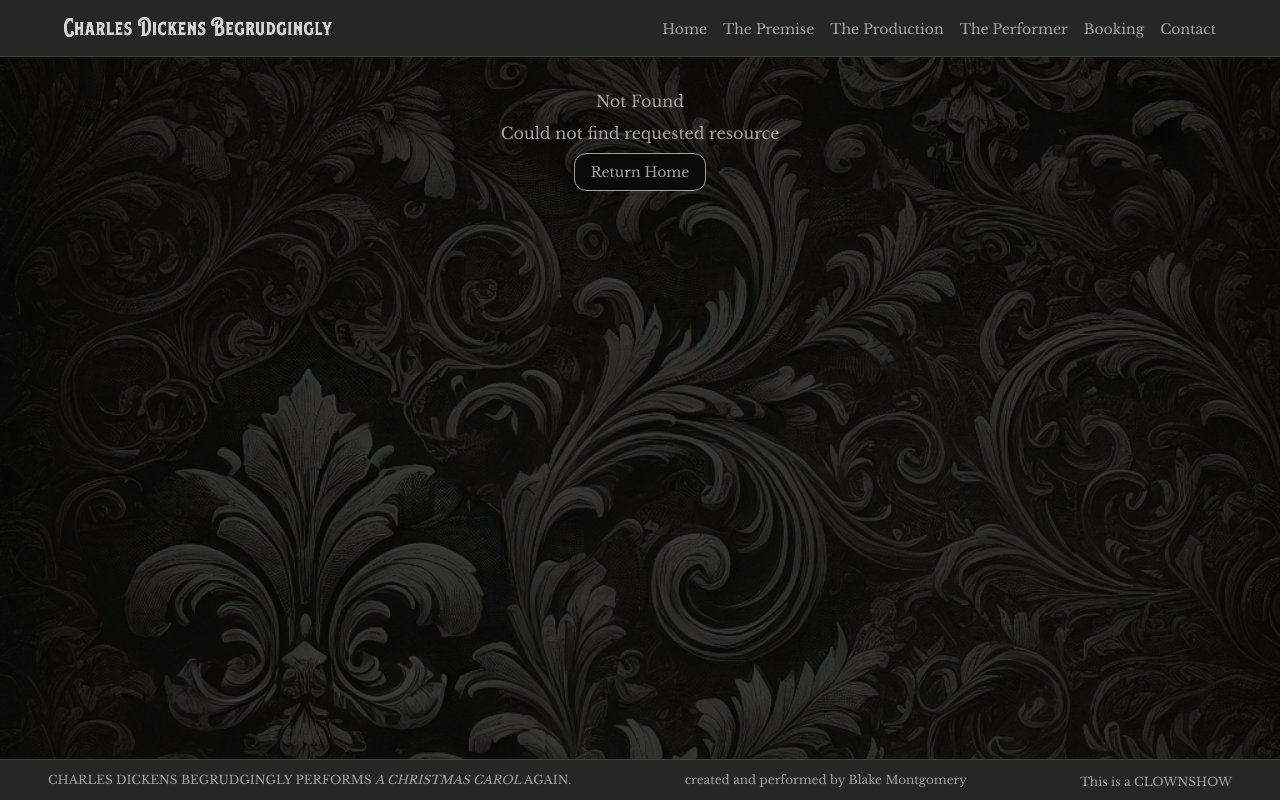
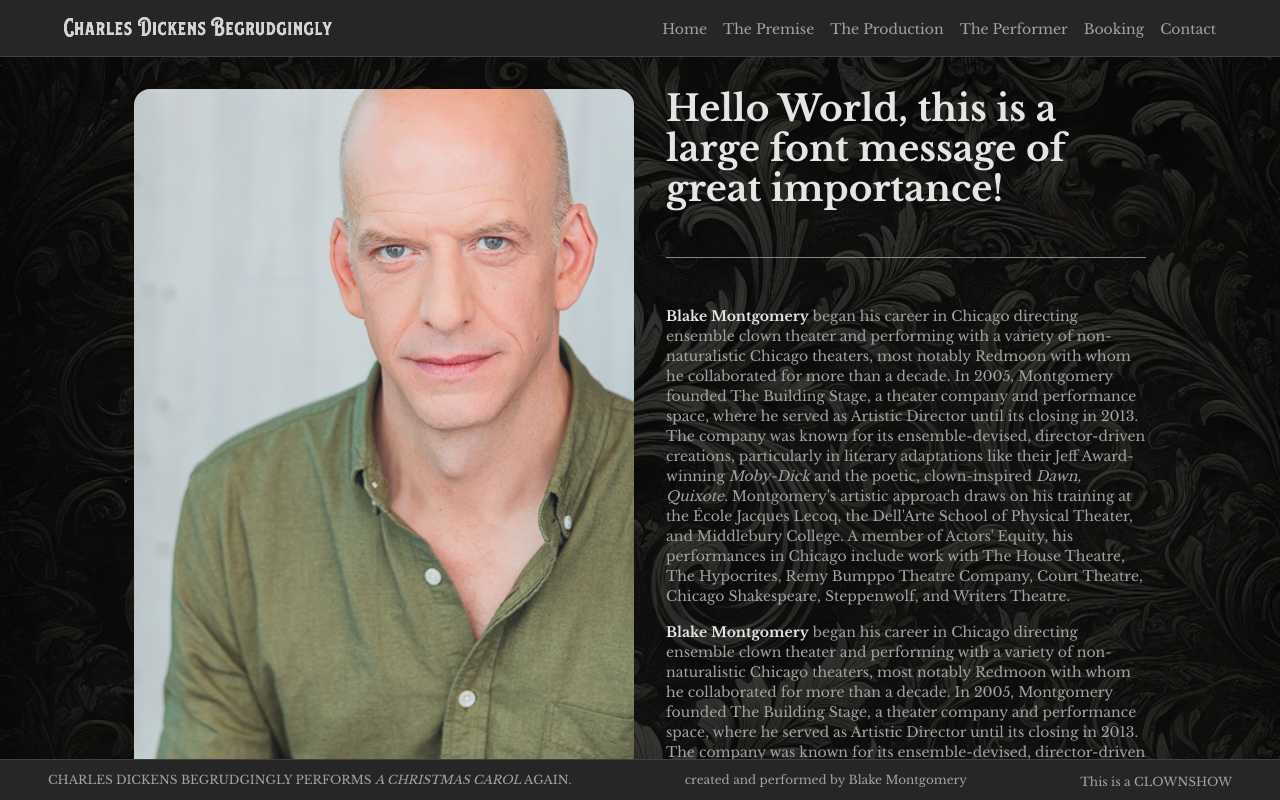
Before and after one commit to montblake/begrudgingly, a Next.js app: page /special in a window 1280 px wide. Before the commit this address had no page. Built offline with nearby package versions, Linux system fonts and the light colour scheme.

Commit message:
Exploring Solutions

```diff
--- a/app/layout.tsx
+++ b/app/layout.tsx
@@ -24,12 +24,12 @@ export default function RootLayout({
   return (
     <html lang="en">
       <body
-        className={`${baskerville.className} h-screen w-screen flex flex-col`}
+        className={`${baskerville.className} antialiased h-screen flex flex-col bg-victorian-texture bg-no-repeat bg-cover bg-fixed`}
       >
         <Nav />
-        <div className="w-full flex-1 min-h-0 overflow-auto bg-victorian-texture bg-no-repeat bg-cover bg-fixed">
-          {children}
-        </div>
+
+        {children}
+
         <Footer />
         <Analytics />
       </body>
--- /dev/null
+++ b/app/special/page.tsx
@@ -0,0 +1,82 @@
+import Image from "next/image";
+
+export default function Special() {
+  return (
+    <main className="flex-1 overflow-y-auto bg-neutral-100/0 flex flex-col justify-start items-center md:flex-row md:justify-center md:items-start md:px-8 md:pt-4 md:pb-16">
+      <div className="p-4">
+        <Image
+          className="rounded-2xl"
+          src="/blake_headshot.jpg"
+          alt="Next.js logo"
+          width={500}
+          height={800}
+        />
+      </div>
+      <div className="flex flex-col justify-center items-center gap-4 max-w-lg p-4">
+        <h1 className="text-4xl font-bold text-neutral-200">
+          Hello World, this is a large font message of great importance!
+        </h1>
+        <hr className="w-full border-neutral-400/80 my-8" />
+        <div className="flex flex-col gap-4">
+          <p className="text-neutral-400 text-sm">
+            <span className="font-bold text-neutral-200">Blake Montgomery</span>{" "}
+            began his career in Chicago directing ensemble clown theater and
+            performing with a variety of non-naturalistic Chicago theaters, most
+            notably Redmoon with whom he collaborated for more than a decade. In
+            2005, Montgomery founded The Building Stage, a theater company and
+            performance space, where he served as Artistic Director until its
+            closing in 2013. The company was known for its ensemble-devised,
+            director-driven creations, particularly in literary adaptations like
+            their Jeff Award-winning <span className="italic">Moby-Dick</span>{" "}
+            and the poetic, clown-inspired{" "}
+            <span className="italic">Dawn, Quixote</span>. Montgomery&apos;s
+            artistic approach draws on his training at the École Jacques Lecoq,
+            the Dell&apos;Arte School of Physical Theater, and Middlebury
+            College. A member of Actors&apos; Equity, his performances in
+            Chicago include work with The House Theatre, The Hypocrites, Remy
+            Bumppo Theatre Company, Court Theatre, Chicago Shakespeare,
+            Steppenwolf, and Writers Theatre.
+          </p>
+          <p className="text-neutral-400 text-sm">
+            <span className="font-bold text-neutral-200">Blake Montgomery</span>{" "}
+            began his career in Chicago directing ensemble clown theater and
+            performing with a variety of non-naturalistic Chicago theaters, most
+            notably Redmoon with whom he collaborated for more than a decade. In
+            2005, Montgomery founded The Building Stage, a theater company and
+            performance space, where he served as Artistic Director until its
+            closing in 2013. The company was known for its ensemble-devised,
+            director-driven creations, particularly in literary adaptations like
+            their Jeff Award-winning <span className="italic">Moby-Dick</span>{" "}
+            and the poetic, clown-inspired{" "}
+            <span className="italic">Dawn, Quixote</span>. Montgomery&apos;s
+            artistic approach draws on his training at the École Jacques Lecoq,
+            the Dell&apos;Arte School of Physical Theater, and Middlebury
+            College. A member of Actors&apos; Equity, his performances in
+            Chicago include work with The House Theatre, The Hypocrites, Remy
+            Bumppo Theatre Company, Court Theatre, Chicago Shakespeare,
+            Steppenwolf, and Writers Theatre.
+          </p>
+          <p className="text-neutral-400 text-sm">
+            <span className="font-bold text-neutral-200">Blake Montgomery</span>{" "}
+            began his career in Chicago directing ensemble clown theater and
+            performing with a variety of non-naturalistic Chicago theaters, most
+            notably Redmoon with whom he collaborated for more than a decade. In
+            2005, Montgomery founded The Building Stage, a theater company and
+            performance space, where he served as Artistic Director until its
+            closing in 2013. The company was known for its ensemble-devised,
+            director-driven creations, particularly in literary adaptations like
+            their Jeff Award-winning <span className="italic">Moby-Dick</span>{" "}
+            and the poetic, clown-inspired{" "}
+            <span className="italic">Dawn, Quixote</span>. Montgomery&apos;s
+            artistic approach draws on his training at the École Jacques Lecoq,
+            the Dell&apos;Arte School of Physical Theater, and Middlebury
+            College. A member of Actors&apos; Equity, his performances in
+            Chicago include work with The House Theatre, The Hypocrites, Remy
+            Bumppo Theatre Company, Court Theatre, Chicago Shakespeare,
+            Steppenwolf, and Writers Theatre.
+          </p>
+        </div>
+      </div>
+    </main>
+  );
+}
--- /dev/null
+++ b/components/header.tsx
@@ -0,0 +1,42 @@
+import Link from "next/link";
+
+export default function Header() {
+  return (
+    <header className="w-full border-b bg-neutral-200 border-neutral-300">
+      <div className="container flex h-16 items-center justify-between px-4">
+        <Link href="/" className="text-2xl font-bold">
+          Logo
+        </Link>
+
+        <nav>
+          <ul className="flex items-center gap-6">
+            <li>
+              <Link
+                href="/"
+                className="text-sm font-medium hover:text-primary/80"
+              >
+                Home
+              </Link>
+            </li>
+            <li>
+              <Link
+                href="/about"
+                className="text-sm font-medium hover:text-primary/80"
+              >
+                About
+              </Link>
+            </li>
+            <li>
+              <Link
+                href="/contact"
+                className="text-sm font-medium hover:text-primary/80"
+              >
+                Contact
+              </Link>
+            </li>
+          </ul>
+        </nav>
+      </div>
+    </header>
+  );
+}
```
Also changed, not shown: 1 other file (tests, documents, lock files or other folders).
